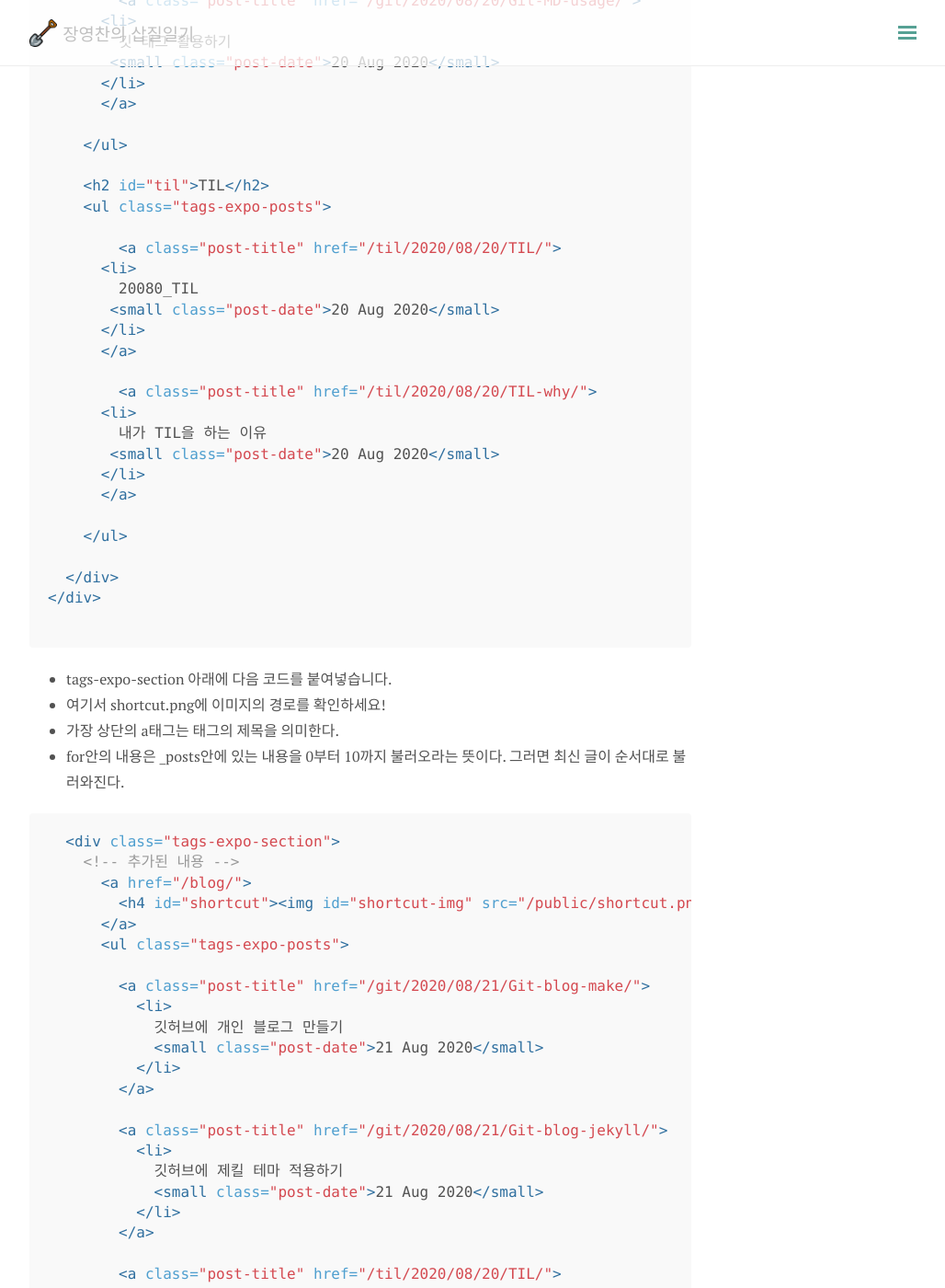
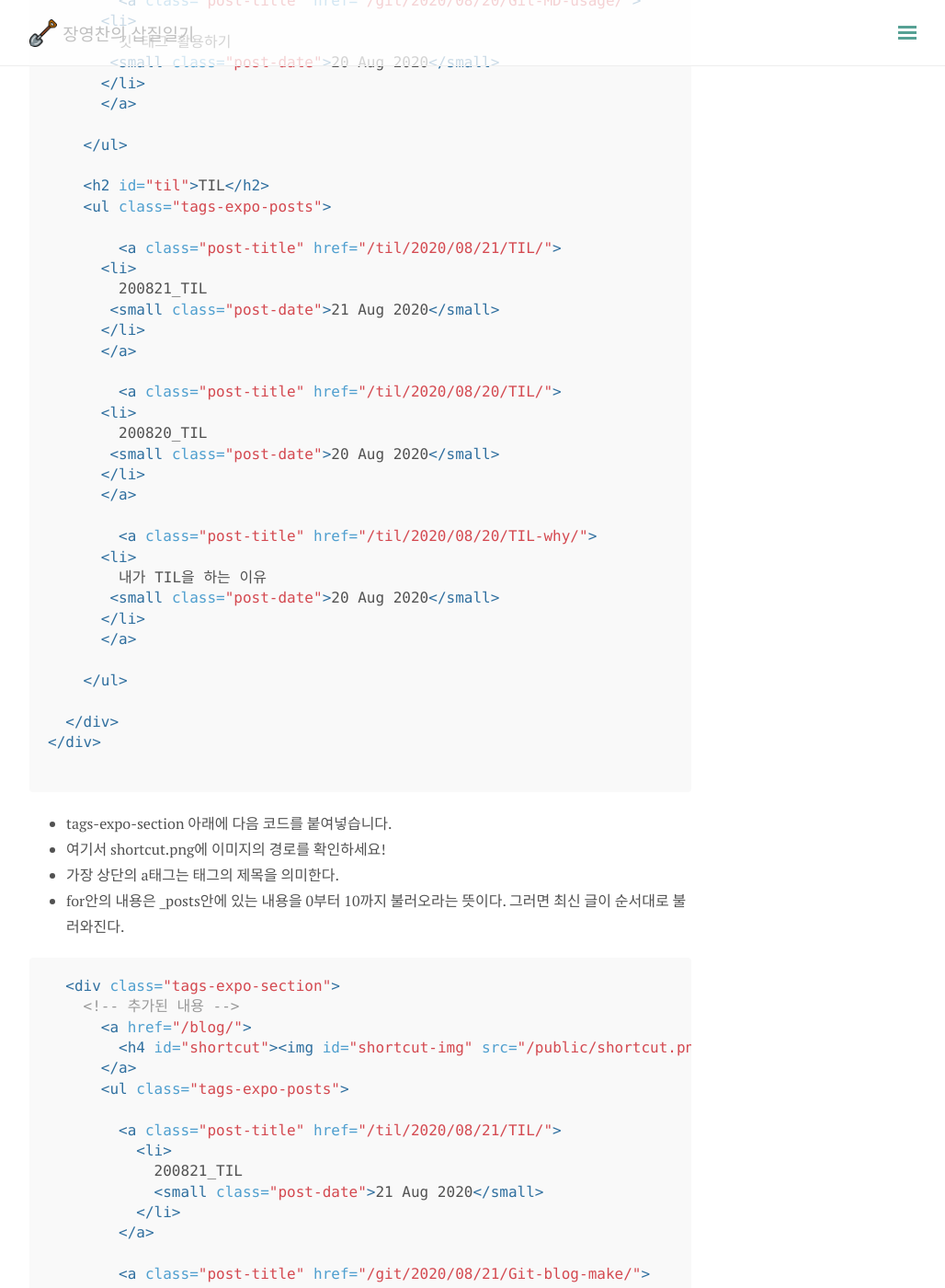
Before and after one commit to YoungchanChang/YoungchanChang.github.io, a Jekyll site: the page built from _posts/Git/2020-08-20-Git-blog-theme.md, in a window 1280 px wide and 1400 px high, scrolled down 3818 px. Shown: the whole window at 92% size, without its empty margins (248-1276 px from the left). Built offline with Jekyll 4.4.1, drawn with Linux system fonts in a browser that asks for light colours; nearby versions of some CDN libraries; comment, search, counter and statistics services are not loaded; some of the changed text lies outside the part shown.

```diff
--- a/_posts/TIL/2020-08-20-TIL.md
+++ b/_posts/TIL/2020-08-20-TIL.md
@@ -1,8 +1,8 @@
 ---
 layout: post
-title: 20080_TIL
+title: 200820_TIL
 category: TIL
-tags: [ssh, iterm2 theme, iterm2, zsh]
+tags: [TIL]
 comments: true
 ---
 
--- /dev/null
+++ b/googlef470db2d5cc69a01.html
@@ -0,0 +1 @@
+google-site-verification: googlef470db2d5cc69a01.html
```
Also changed, not shown: _posts/TIL/2020-08-21-TIL.md (added, +21 -0 lines).
